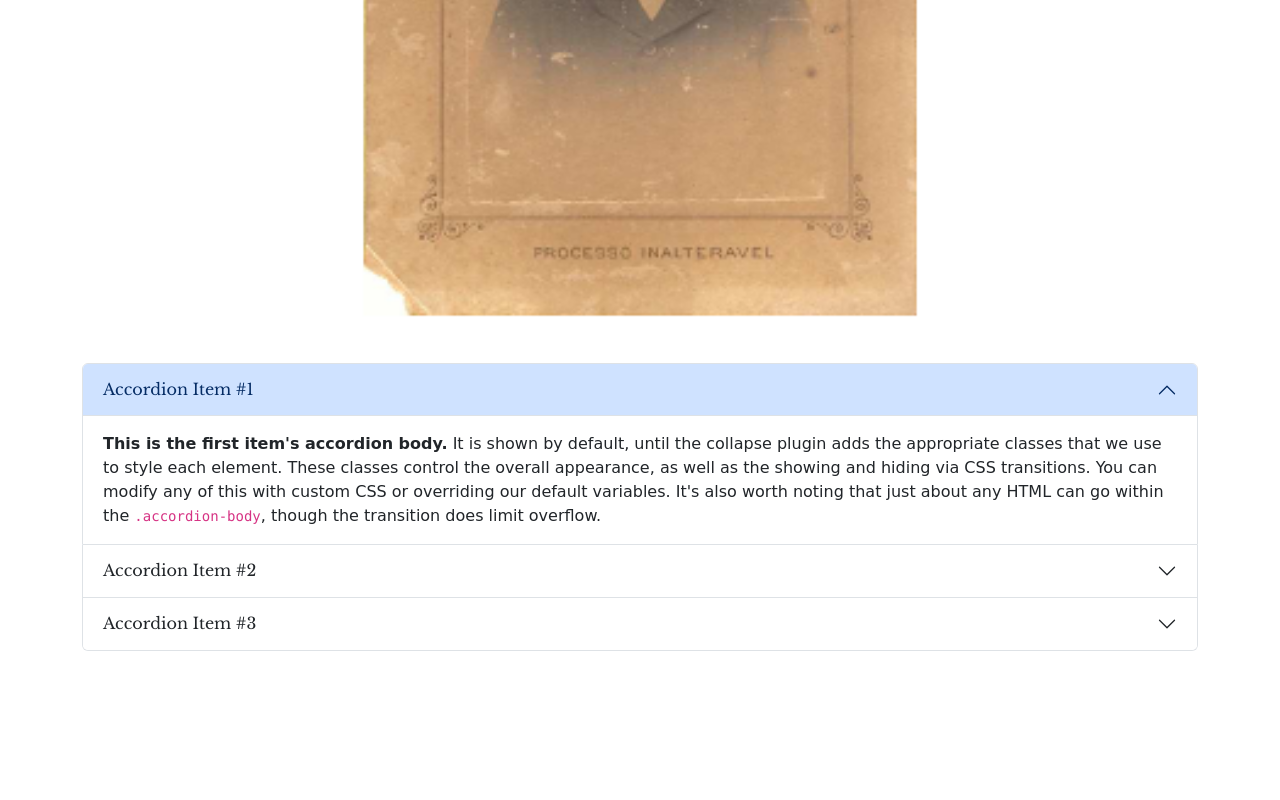
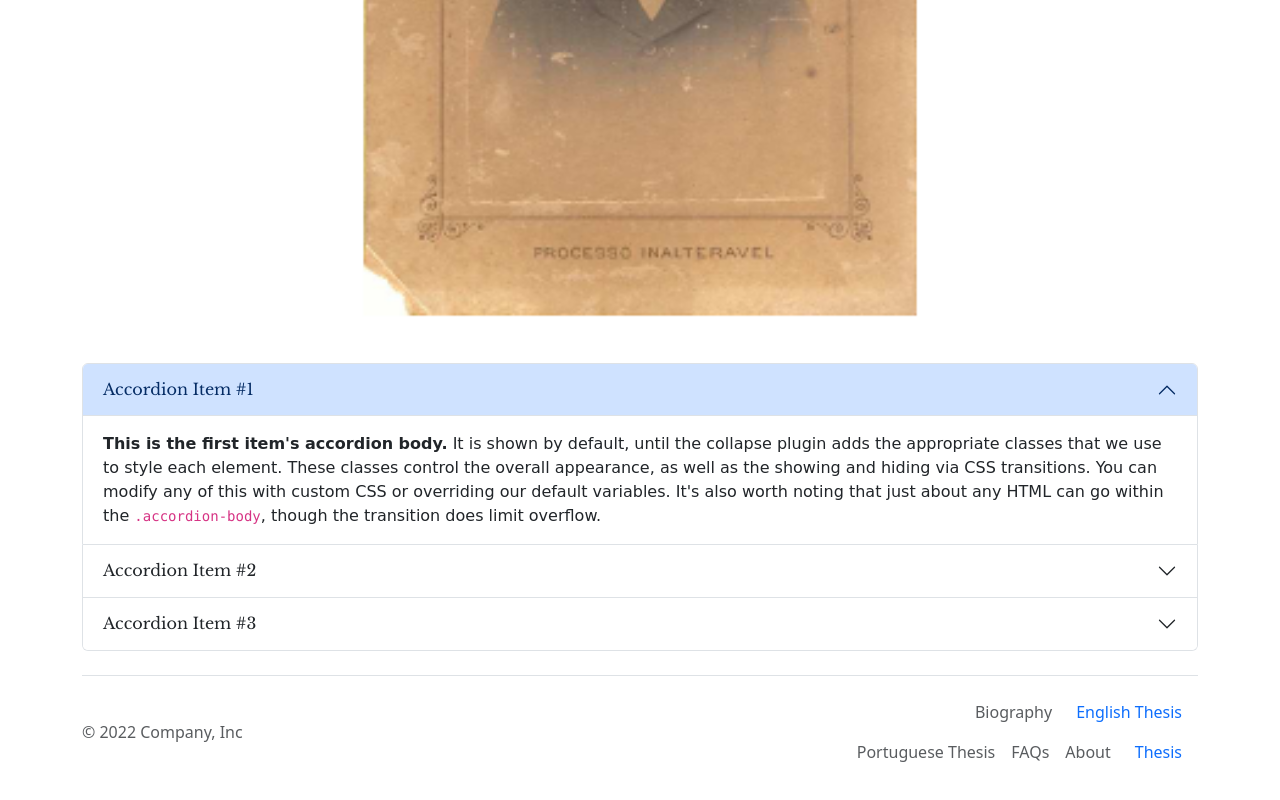
Before and after one commit to undermarkg/poet, a plain HTML site: page index.html in a window 1280 px wide. Shown: the part 553-1353 px from the top of the page. Before the commit the page ends 1204 px from the top, so only its background shows below. Drawn offline with nearby package versions, Linux system fonts and the light colour scheme; a web font is replaced by a local one.

Commit message:
This is the eight COMMIT

```diff
--- a/index.html
+++ b/index.html
@@ -112,6 +112,23 @@
             </div>
         </div>
     </div>
+    <footer class="d-flex flex-wrap justify-content-between align-items-center py-3 my-4 border-top">
+        <p class="col-md-4 mb-0 text-muted">© 2022 Company, Inc</p>
+
+        <a href="/" class="col-md-4 d-flex align-items-center justify-content-center mb-3 mb-md-0 me-md-auto link-dark text-decoration-none">
+            <svg class="bi me-2" width="40" height="32"><use xlink:href="#bootstrap"></use></svg>
+        </a>
+
+        <ul class="nav col-md-4 justify-content-end">
+            <li class="nav-item"><a href="#" class="nav-link px-2 text-muted">Biography</a></li>
+            <li class="nav-item"><a class="nav-link" href="../os_sim.pdf" class="nav-link px-2 text-muted">English Thesis</a></li>
+            <li class="nav-item"><a href="../os_sim_port.pdf" class="nav-link px-2 text-muted">Portuguese Thesis</a></li>
+            <li class="nav-item"><a href="#" class="nav-link px-2 text-muted">FAQs</a></li>
+            <li class="nav-item"><a href="#" class="nav-link px-2 text-muted">About</a></li>
+            <a class="nav-link" href="../os_sim.pdf">Thesis</a>
+
+        </ul>
+    </footer>
 </div>
 
 
```
